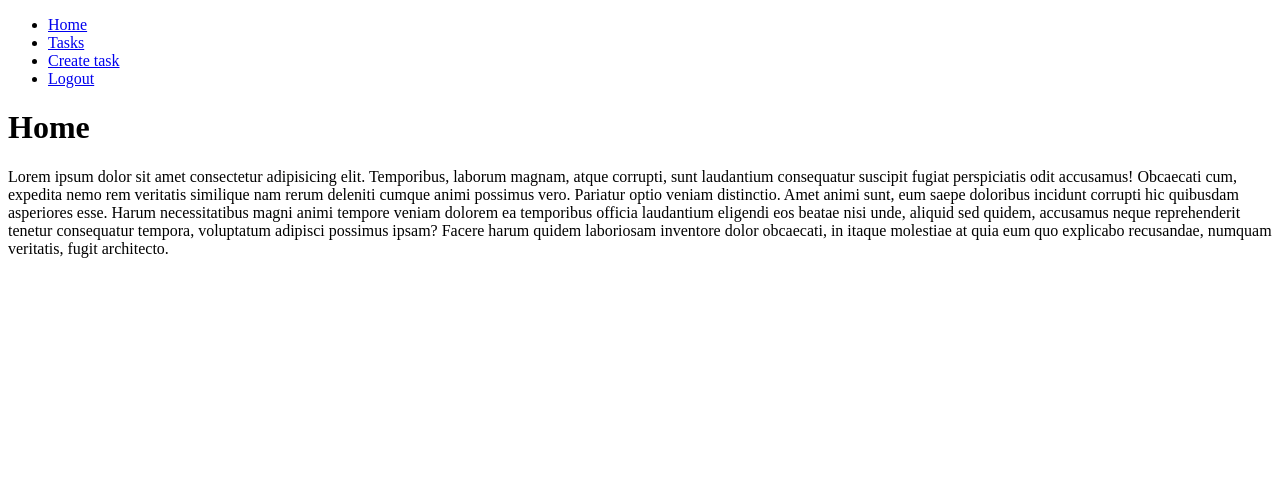
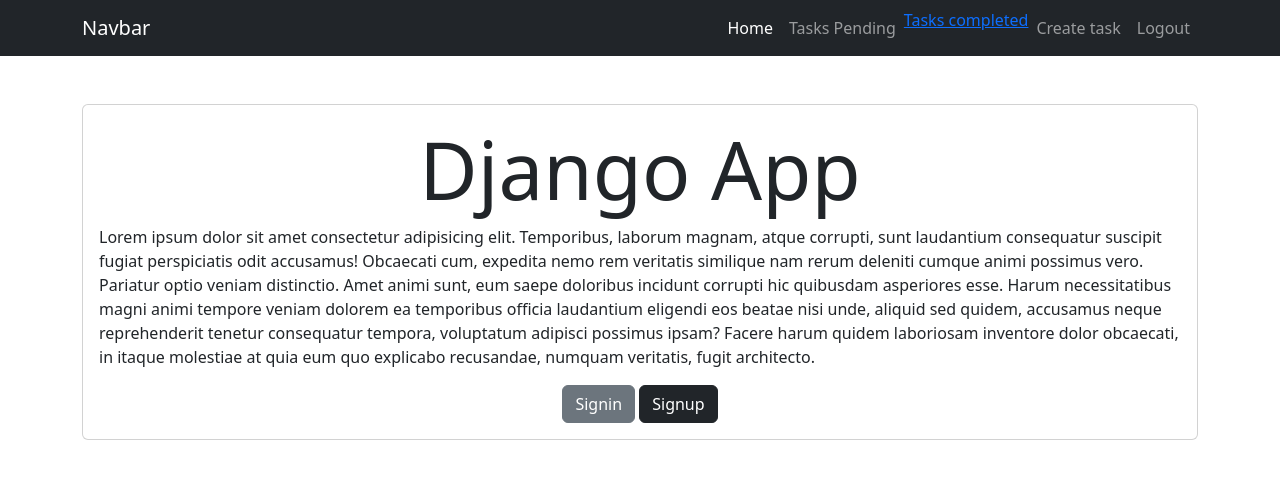
Before and after one commit to Desarrollo13/Django-CRUD_Autenticacion_Despliegue_Gratuito, a Django app: page / in a window 1280 px wide. Shown: the top 487 px of the page. Run offline with Django 4.2, Linux system fonts and the light colour scheme; a user stored in the database is signed in.

Commit message:
se realizo parte de lso estilos

```diff
--- a/djangocrud/settings.py
+++ b/djangocrud/settings.py
@@ -118,6 +118,7 @@
 # https://docs.djangoproject.com/en/4.1/howto/static-files/
 
 STATIC_URL = "static/"
+LOGIN_URL = '/signin'
 
 # Default primary key field type
 # https://docs.djangoproject.com/en/4.1/ref/settings/#default-auto-field
--- a/tasks/templates/base.html
+++ b/tasks/templates/base.html
@@ -1,44 +1,65 @@
 <!DOCTYPE html>
 <html lang="en">
   <head>
- <meta charset="UTF-8">
- <meta http-equiv="X-UA-Compatible" content="IE=edge">
- <meta name="viewport" content="width=device-width, initial-scale=1.0">
+    <meta charset="UTF-8" />
+    <meta http-equiv="X-UA-Compatible" content="IE=edge" />
+    <meta name="viewport" content="width=device-width, initial-scale=1.0" />
     <title>DJANGO CRUD APLICATION</title>
+    <link
+      rel="stylesheet"
+      href="https://cdn.jsdelivr.net/npm/bootstrap@5.2.1/dist/css/bootstrap.min.css"
+    />
   </head>
   <body>
- <nav>
-  <ul>
-   <li>
-    <a href="/">Home</a>
+    <!-- boostra inicio-->
+    <nav class="navbar navbar-expand-lg bg-dark navbar-dark">
+      <div class="container">
+        <a class="navbar-brand" href="#">Navbar</a>
+        <button
+          class="navbar-toggler"
+          type="button"
+          data-bs-toggle="collapse"
+          data-bs-target="#navbarNav"
+          aria-controls="navbarNav"
+          aria-expanded="false"
+          aria-label="Toggle navigation"
+        >
+          <span class="navbar-toggler-icon"></span>
+        </button>
+        <div class="collapse navbar-collapse" id="navbarNav">
+          <ul class="navbar-nav ms-auto">
+            <li class="nav-item">
+              <a href="/" class="nav-link active">Home</a>
             </li>
 
-
             {% if user.is_authenticated %}
-   <li>
-    <a href="/tasks/">Tasks</a>
+            <li class="nav-item">
+              <a class="nav-link" href="{% url 'tasks' %}">Tasks Pending</a>
             </li>
-   <li>
-    <a href="/tasks/create/">Create task</a>
+            <li class="nav-item">
+              <a href="{% url 'tasks_completed' %}">Tasks completed</a>
+            </li>
+            <li class="nav-item">
+              <a class="nav-link" href="/tasks/create/">Create task</a>
             </li>
 
-    <li>
-     <a href="/logout">Logout</a>
+            <li class="nav-item">
+              <a class="nav-link" href="/logout">Logout</a>
             </li>
             {% else %}
-    <li>
-     <a href="/signup">Signup</a>
+            <li class="nav-item">
+              <a class="nav-link" href="/signup">Signup</a>
             </li>
-    <li>
-      <a href="/signin">Signin</a>
+            <li class="nav-item">
+              <a class="nav-link" href="/signin">Signin</a>
             </li>
 
             {% endif%}
-
           </ul>
+        </div>
+      </div>
     </nav>
-      {% block content %}
-      {% endblock %}
-
+    <!-- boostrap fin -->
+    {% block content %} {% endblock %}
   </body>
 </html>
--- a/tasks/templates/home.html
+++ b/tasks/templates/home.html
@@ -1,6 +1,22 @@
 {% extends 'base.html' %}
 
 {% block content %}
-<h1>Home</h1>
-<p>Lorem ipsum dolor sit amet consectetur adipisicing elit. Temporibus, laborum magnam, atque corrupti, sunt laudantium consequatur suscipit fugiat perspiciatis odit accusamus! Obcaecati cum, expedita nemo rem veritatis similique nam rerum deleniti cumque animi possimus vero. Pariatur optio veniam distinctio. Amet animi sunt, eum saepe doloribus incidunt corrupti hic quibusdam asperiores esse. Harum necessitatibus magni animi tempore veniam dolorem ea temporibus officia laudantium eligendi eos beatae nisi unde, aliquid sed quidem, accusamus neque reprehenderit tenetur consequatur tempora, voluptatum adipisci possimus ipsam? Facere harum quidem laboriosam inventore dolor obcaecati, in itaque molestiae at quia eum quo explicabo recusandae, numquam veritatis, fugit architecto.</p>
+<main class="container py-5 ">
+ <section class="card card-body">
+  <h1 class="display-1 text-center">Django App</h1>
+ <p>Lorem ipsum dolor sit amet consectetur adipisicing elit. Temporibus, laborum magnam, atque corrupti, sunt laudantium consequatur suscipit fugiat perspiciatis odit accusamus! Obcaecati cum, expedita nemo rem veritatis similique nam rerum deleniti cumque animi possimus vero. Pariatur optio veniam distinctio. Amet animi sunt, eum saepe doloribus incidunt corrupti hic quibusdam asperiores esse. Harum necessitatibus magni animi tempore veniam dolorem ea temporibus officia laudantium eligendi eos beatae nisi unde, aliquid sed quidem, accusamus neque reprehenderit tenetur consequatur tempora, voluptatum adipisci possimus ipsam? Facere harum quidem laboriosam inventore dolor obcaecati, in itaque molestiae at quia eum quo explicabo recusandae, numquam veritatis, fugit architecto.</p>
+ <div class="text-center">
+  <a class="btn btn-secondary" href="/signin/">
+   Signin
+  </a>
+  <a class="btn btn-dark" href="/signup/">
+   Signup
+  </a>
+
+ </div>
+
+
+ </section>
+
+</main>
 {% endblock %}
--- a/tasks/templates/tasks.html
+++ b/tasks/templates/tasks.html
@@ -13,7 +13,7 @@
     {% endif %}
     <p>{{ task.description }}</p>
     <p>{{ task.user.username }}</p>
-    <p>{{ task.important }}</p>
+    <p>{{ task.datecompleted|date:'M j Y:i' }}</p>
   </a>
   </li>
  {% endfor %}
--- a/tasks/views.py
+++ b/tasks/views.py
@@ -1,7 +1,7 @@
 from hashlib import new
 from http.client import HTTPResponse
 from time import timezone
-from django.shortcuts import render, redirect,get_object_or_404
+from django.shortcuts import render, redirect, get_object_or_404
 from django.contrib.auth.forms import UserCreationForm, AuthenticationForm
 from django.contrib.auth.models import User
 from django.contrib.auth import login, logout, authenticate
@@ -10,6 +10,7 @@
 from .forms import TaskForm
 from .models import Task
 from django.utils import timezone
+from django.contrib.auth.decorators import login_required
 
 
 # Create your views here.
@@ -48,58 +49,70 @@
     # llegue hasta el minuto 37:16
 
 
+@login_required
 def tasks(request):
-    tasks=Task.objects.filter(user=request.user,datecompleted__isnull=True)
-    return render(request, "tasks.html",{'tasks':tasks})
-
-def tasks_comleted(request):
-    tasks=Task.objects.filter(user=request.user,datecompleted__isnull=False).order_by('-datecompleted')
-    return render(request, "tasks.html",{'tasks':tasks})
+    tasks = Task.objects.filter(user=request.user, datecompleted__isnull=True)
+    return render(request, "tasks.html", {"tasks": tasks})
 
 
-def complete_detail(request,task_id):
-    task=get_object_or_404(Task,pk=task_id,user=request.user)
-    if request.method == 'POST':
+@login_required
+def tasks_comleted(request):
+    tasks = Task.objects.filter(
+        user=request.user, datecompleted__isnull=False
+    ).order_by("-datecompleted")
+    return render(request, "tasks.html", {"tasks": tasks})
+
+
+@login_required
+def complete_detail(request, task_id):
+    task = get_object_or_404(Task, pk=task_id, user=request.user)
+    if request.method == "POST":
         task.datecompleted = timezone.now()
         task.save()
-        return redirect('tasks')
+        return redirect("tasks")
 
-    return render(request, 'complete_deatil.html')
-def delete_task(request,task_id):
-    task=get_object_or_404(Task,pk=task_id,user=request.user)
-    if request.method == 'POST':
+    return render(request, "complete_deatil.html")
+
+
+@login_required
+def delete_task(request, task_id):
+    task = get_object_or_404(Task, pk=task_id, user=request.user)
+    if request.method == "POST":
         task.delete()
 
+        return redirect("tasks")
+
+    return render(request, "complete_deatil.html")
 
 
-        return redirect('tasks')
-
-    return render(request, 'complete_deatil.html')
+@login_required
+def tasks_detail(request, task_id):
+    if request.method == "GET":
+        task = get_object_or_404(Task, pk=task_id, user=request.user)
+        form = TaskForm(instance=task)
+        return render(request, "tasks_detail.html", {"task": task, "form": form})
+    else:
+        try:
+            task = get_object_or_404(Task, pk=task_id, user=request.user)
+            form = TaskForm(request.POST, instance=task)
+            form.save()
+            return redirect("tasks")
+        except ValueError:
+            return render(
+                request,
+                "tasks_detail.html",
+                {"task": task, "form": form, "error": "Error updating task"},
+            )
 
 
-
-def tasks_detail(request,task_id):
-    if request.method == 'GET':
-        task=get_object_or_404(Task,pk=task_id,user=request.user)
-        form=TaskForm(instance=task)
-        return render(request,'tasks_detail.html',{'task':task,'form':form})
-    else:
-       try:
-            task=get_object_or_404(Task,pk=task_id,user=request.user)
-            form=TaskForm(request.POST,instance=task)
-            form.save()
-            return redirect('tasks')
-       except ValueError:
-        return render(request,'tasks_detail.html',{'task':task,'form':form,'error':'Error updating task'})
-
-
+@login_required
 def create_task(request):
     if request.method == "GET":
         return render(request, "create_task.html", {"form": TaskForm})
     else:
         try:
             form = TaskForm(request.POST)
-            new_task=form.save(commit=False)
+            new_task = form.save(commit=False)
             new_task.user = request.user
             new_task.save()
             return redirect("tasks")
@@ -111,6 +124,7 @@
             )
 
 
+@login_required
 def signout(request):
     logout(request)
     return redirect("home")
@@ -138,4 +152,5 @@
             login(request, user)
             return redirect("tasks")
 
+
 # llegue hasta el minuto 1:35
```
Also changed, not shown: tasks/templates/signup.html (+16 -2 lines), db.sqlite3. Lines whose indentation alone changed are shown as unchanged.
